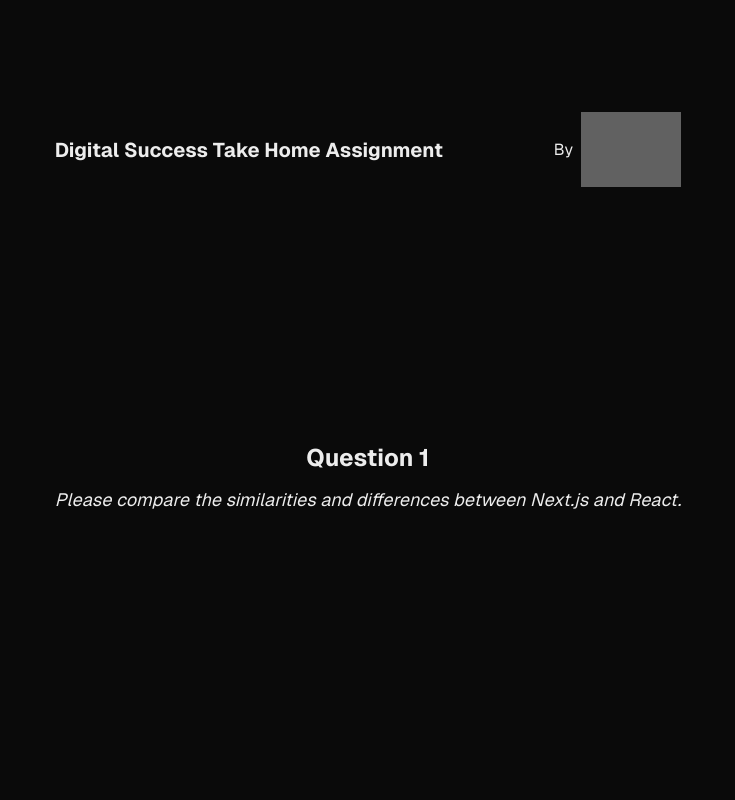
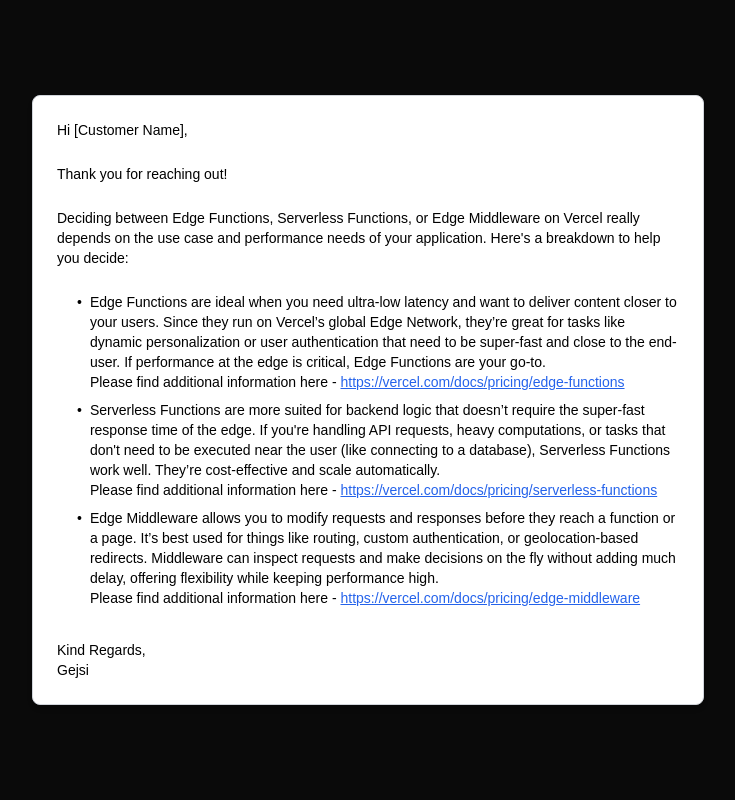
Before and after one commit to SirGejsi/nextjs-boilerplate, a Next.js app: page /questions/question2 in a window 1280 px wide. Shown: the top 800 px of the page, without its empty margins (272-1007 px from the left). Built offline with nearby package versions, Linux system fonts and the light colour scheme; grey boxes are pictures that could not be loaded.

Commit message:
Update page.tsx

```diff
--- a/app/questions/question2/page.tsx
+++ b/app/questions/question2/page.tsx
@@ -1,36 +1,7 @@
-import Image from "next/image";
-
-export default function Page() {
+export default function Email() {
   return (
-    <div className="min-h-screen flex flex-col items-center justify-center p-8">
-      {/* About Component */}
-      <div className="grid grid-rows-[auto_1fr_auto] items-center justify-items-center min-h-screen p-8 pb-20 gap-8 sm:p-20 font-[family-name:var(--font-geist-sans)]">
-        <header className="flex justify-between items-center w-full mb-4"> {/* Reduced bottom margin */}
-          <div className="text-xl font-bold">Digital Success Take Home Assignment</div>
-          <div className="flex items-center">
-            {/* "By" text */}
-            <span className="mr-2">By</span>
-            {/* Vercel logo */}
-            <Image
-              className="invert"
-              src="https://upload.wikimedia.org/wikipedia/commons/5/5e/Vercel_logo_black.svg"
-              alt="Vercel Logo"
-              width={100}
-              height={24}
-            />
-          </div>
-        </header>
-
-        <main className="flex flex-col items-center">
-          <h2 className="text-2xl font-bold mb-2">Question 1</h2> {/* Reduced bottom margin */}
-          <p className="text-lg mt-1 italic">
-            Please compare the similarities and differences between Next.js and React.
-          </p>
-        </main>
-      </div>
-
-      {/* Email Component */}
-      <div className="bg-white border border-gray-300 rounded-lg shadow-md p-6 max-w-2xl mt-4"> {/* Added top margin */}
+    <div className="min-h-screen flex items-center justify-center p-8">
+      <div className="bg-white border border-gray-300 rounded-lg shadow-md p-6 max-w-2xl">
         <p className="text-sm text-black"> {/* Changed to text-sm for smaller font */}
           Hi [Customer Name],
         </p>
```
